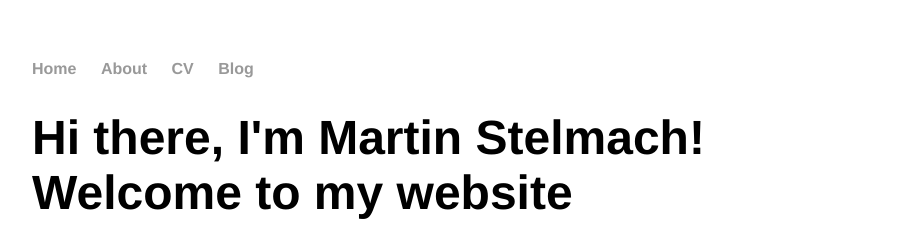
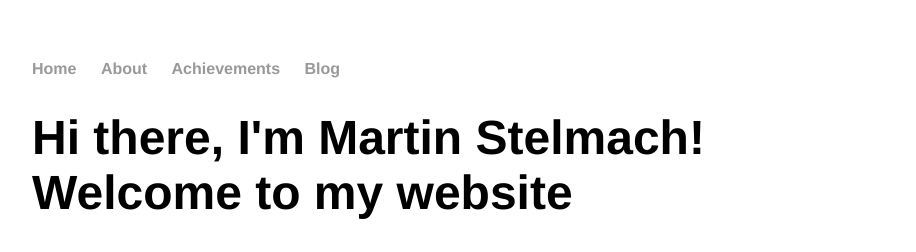
Before and after one commit to stelmacm/stelmacm.github.io, a Jekyll site: the page built from index.html, in a window 1280 px wide. Shown: the top 252 px of the page, without its empty margins (160-1076 px from the left). Built offline with Jekyll 4.4.1, drawn with Linux system fonts in a browser that asks for light colours.

Commit message:
Update default.html

```diff
--- a/_layouts/default.html
+++ b/_layouts/default.html
@@ -10,7 +10,7 @@
 	    		<ul>
 	        		<li><a href="/">Home</a></li>
 		        	<li><a href="/about">About</a></li>
-	        		<li><a href="/CV">CV</a></li>
+	        		<li><a href="/CV">Achievements</a></li>
 	        		<li><a href="/blog">Blog</a></li>
 	    		</ul>
 			</nav>
```
